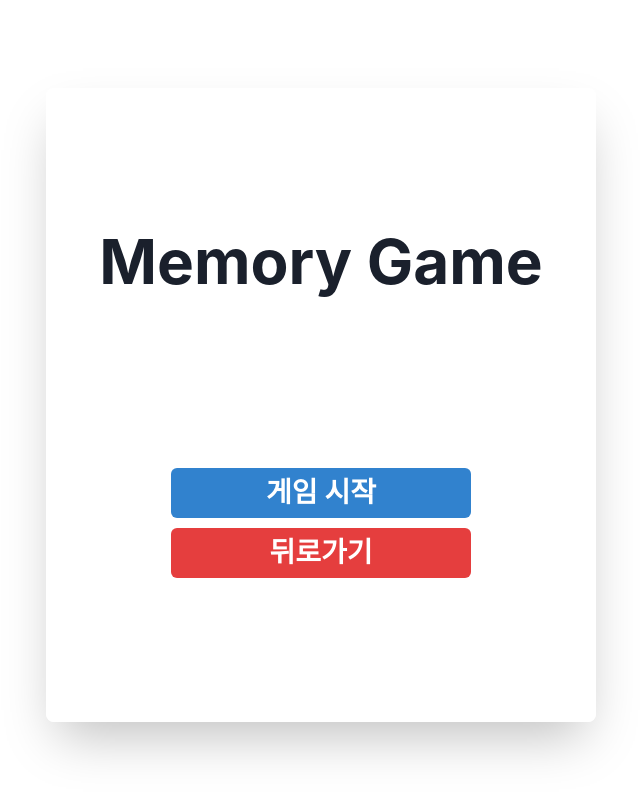
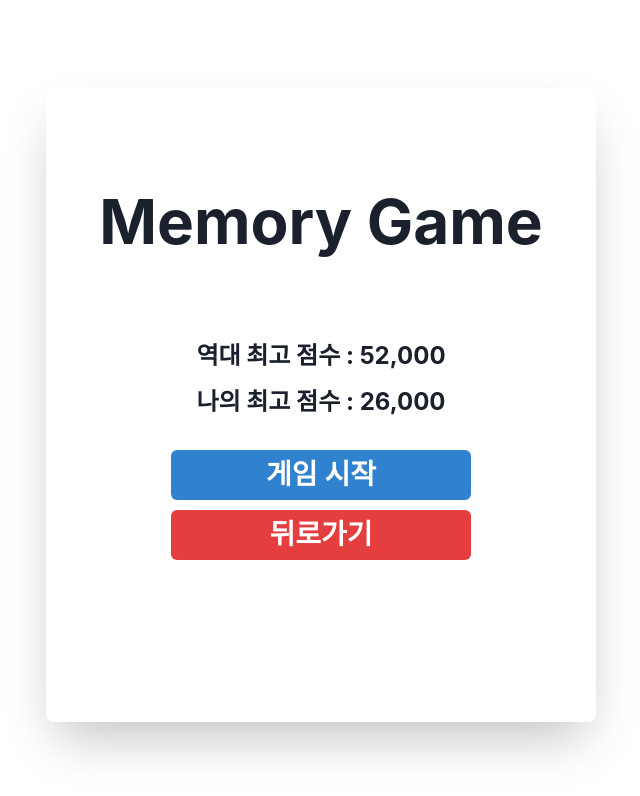
Before and after one commit to GAME-EE/client, a Next.js app: page /game/memory in a window 1280 px wide. Shown: the top 796 px of the page, without its empty margins (319-959 px from the left). Built offline with nearby package versions, Linux system fonts and the light colour scheme.

Commit message:
feat : memory 최고 점수 보여주기

```diff
--- a/src/constants.ts
+++ b/src/constants.ts
@@ -5,7 +5,7 @@ export const ROUTES = Object.freeze({
 });
 
 export const GRID_ITEM_COUNT = [
-  { size: 2, count: 4 },
+  { size: 0, count: 0 },
   {
     size: 2,
     count: 1,
@@ -66,6 +66,26 @@ export const GRID_ITEM_COUNT = [
     size: 5,
     count: 9,
   },
+  {
+    size: 6,
+    count: 8,
+  },
+  {
+    size: 6,
+    count: 9,
+  },
+  {
+    size: 6,
+    count: 10,
+  },
+  {
+    size: 6,
+    count: 11,
+  },
+  {
+    size: 6,
+    count: 12,
+  },
 ];
 
 export const COLOR = Object.freeze({
--- a/src/pages/game/memory.tsx
+++ b/src/pages/game/memory.tsx
@@ -150,8 +150,14 @@ const Memory: NextPage = () => {
                 gap="10px"
                 height="620px"
               >
-                <Text as="h1" fontWeight="bold" fontSize="62px" marginTop="120px">
+                <Text as="h1" fontWeight="bold" fontSize="62px" marginTop="80px">
                   Memory Game
+                </Text>
+                <Text as="h1" fontWeight="bold" fontSize="24px" marginTop="60px">
+                  역대 최고 점수 : 52,000
+                </Text>
+                <Text as="h1" fontWeight="bold" fontSize="24px">
+                  나의 최고 점수 : 26,000
                 </Text>
                 <Button
                   colorScheme="blue"
@@ -160,7 +166,7 @@ const Memory: NextPage = () => {
                   fontSize="28px"
                   as="button"
                   onClick={onClickStartBtn}
-                  marginTop="150px"
+                  marginTop="20px"
                 >
                   게임 시작
                 </Button>
```
